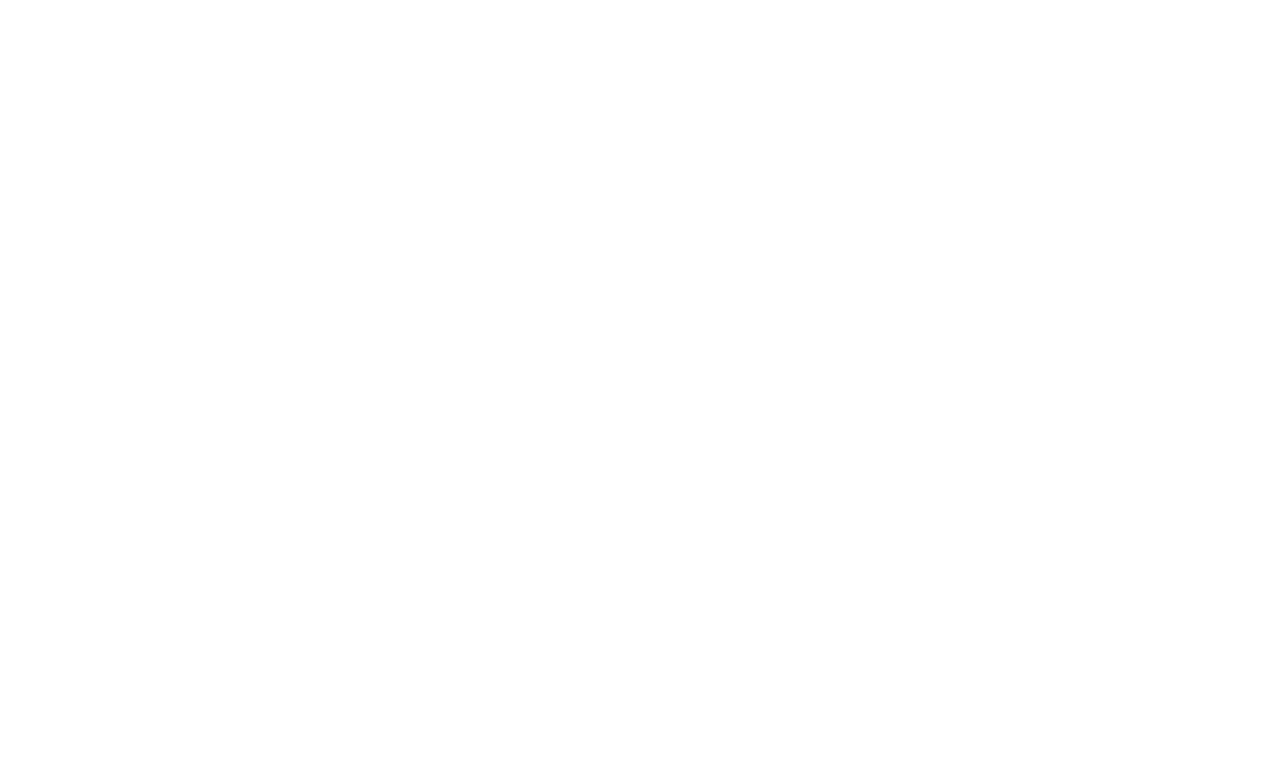
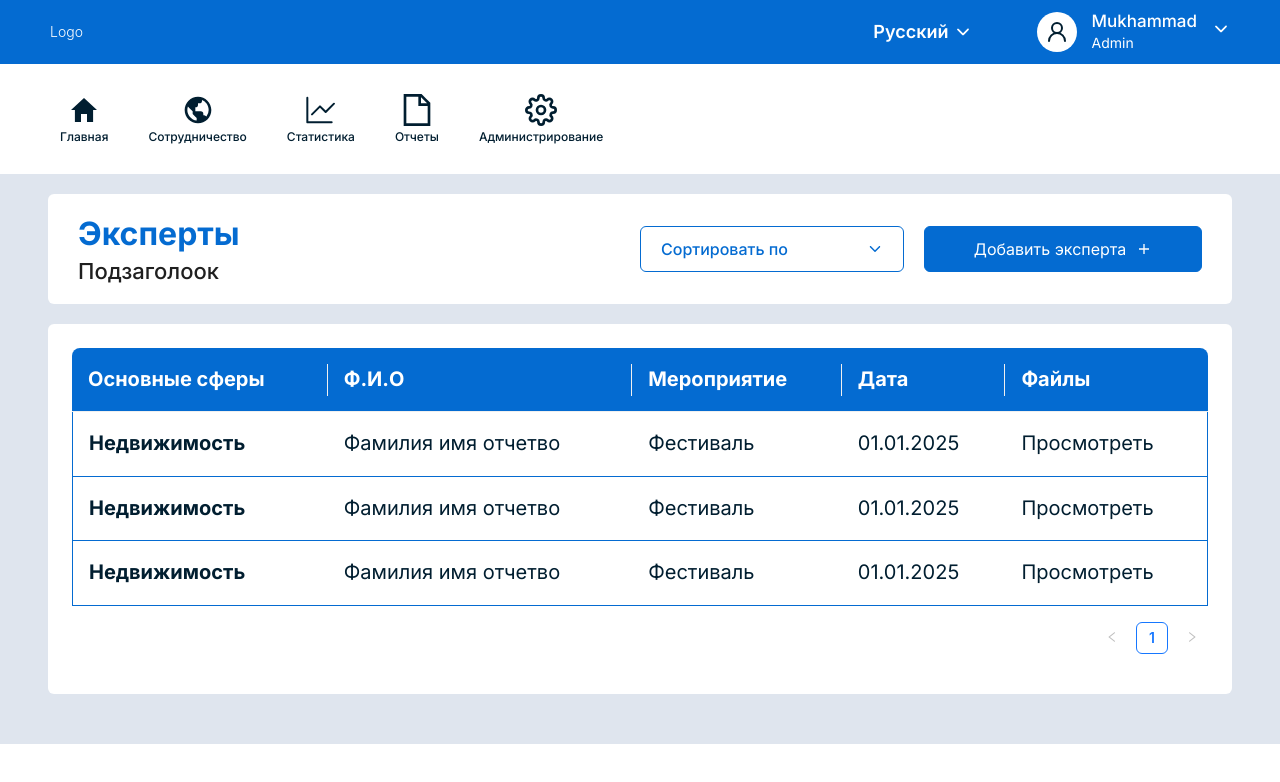
Before and after one commit to Annnabelle/inter, a React (Vite) app: page /experts in a window 1280 px wide. Before the commit this address had no page. Shown: the top 782 px of the page. Built offline with nearby package versions, Linux system fonts and the light colour scheme.

Commit message:
change navigations link

```diff
--- a/src/components/navigation/index.tsx
+++ b/src/components/navigation/index.tsx
@@ -18,18 +18,18 @@
       icon: <BiWorld />,
       text: 'Сотрудничество',
       dropdown: [
-        { to: '/cooperation/countries', text: 'Страны' },
+        { to: '/countries', text: 'Страны' },
         {
-          to: '/cooperation/international-organizations',
+          to: '/international-organizations',
           text: 'Международные организации',
         },
-        { to: '/cooperation/international-non-governmental-organizations', text: 'Международные неправительственные организации' },
+        { to: '/international-non-governmental-organizations', text: 'Международные неправительственные организации' },
         { to: '/', text: 'Международные документы', icon:     <IoIosArrowForward/>,    subDropdown: [
-          { to: '/cooperation/international-documents', text: 'Международные документы' },
-          { to: '/cooperation/international-treaties', text: 'Международные договора' },
+          { to: '/international-documents', text: 'Международные документы' },
+          { to: '/international-treaties', text: 'Международные договора' },
         ] },
-        { to: '/cooperation/experts', text: 'Эксперты' },
-        { to: '/cooperation/translators', text: 'Переводчики' }
+        { to: '/experts', text: 'Эксперты' },
+        { to: '/translators', text: 'Переводчики' }
       ]
     },
     { to: '/', icon: <GoGraph />, text: 'Статистика' },
--- a/src/routes/routes.tsx
+++ b/src/routes/routes.tsx
@@ -21,14 +21,14 @@
           <Route index element={<Home />} />
         </Route>
         <Route path="/cooperation" element={<Cooperation />} />
-        <Route path='/cooperation/countries' element={<Countries/>}/>
-        <Route path='/cooperation/countries/:id' element={<CountriesInner/>}/>
-        <Route path="/cooperation/international-organizations" element={<InternationalOrganizations/>}/>
-        <Route path='/cooperation/international-non-governmental-organizations' element={<InternationalNonGovernmentalOrganizations/>}/>
-        <Route path='/cooperation/experts' element={<Experts/>}/>
-        <Route path='/cooperation/translators' element={<Translators/>}/>
-        <Route path='/cooperation/international-treaties' element={<InternationalTreaties/>}/>
-        <Route path="/cooperation/international-documents" element={<InternationalDocuments/>}/>
+        <Route path='/countries' element={<Countries/>}/>
+        <Route path='/countries/:id' element={<CountriesInner/>}/>
+        <Route path="/international-organizations" element={<InternationalOrganizations/>}/>
+        <Route path='/international-non-governmental-organizations' element={<InternationalNonGovernmentalOrganizations/>}/>
+        <Route path='/experts' element={<Experts/>}/>
+        <Route path='/translators' element={<Translators/>}/>
+        <Route path='/international-treaties' element={<InternationalTreaties/>}/>
+        <Route path="/international-documents" element={<InternationalDocuments/>}/>
       </Routes>
     </Suspense>
   );
```
